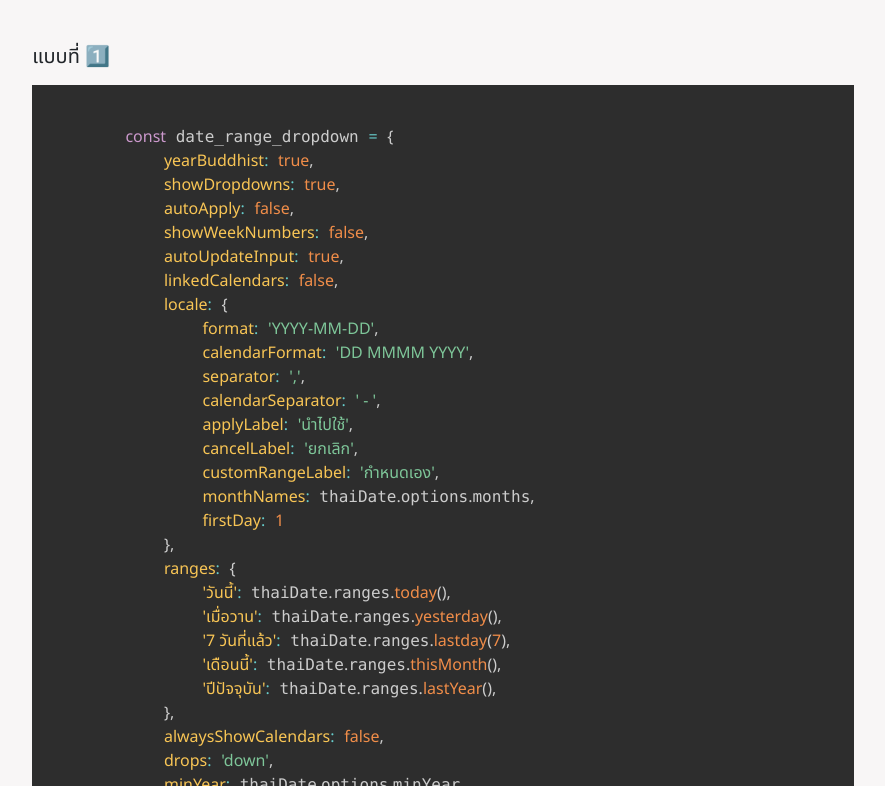
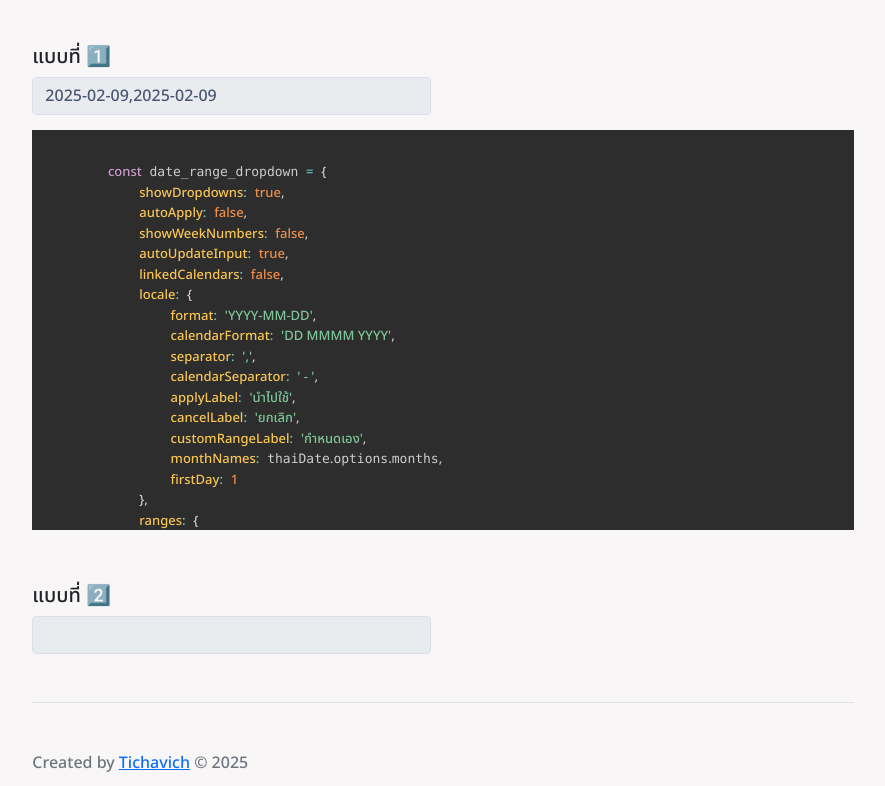
Before and after one commit to tichavich/Date-Range-Picker-Thai, a plain HTML site: page index.html in a window 1280 px wide. Shown: the part 116-902 px from the top of the page, without its empty margins (197-1082 px from the left). Drawn offline with nearby package versions, Linux system fonts and the light colour scheme.

Commit message:
ปรับแก้ไฟล์

```diff
--- a/index.html
+++ b/index.html
@@ -8,13 +8,19 @@
     <meta name="generator" content="tichavich">
     <title>Demo</title>
 
-    <link href="https://fonts.googleapis.com/css2?family=Noto+Sans+Thai:wght@400&family=Noto+Serif+Thai:wght@100..900&display=swap" rel="stylesheet">
+    <link href="https://fonts.googleapis.com/css2?family=Noto+Sans+Thai:wght@500&family=Noto+Serif+Thai:wght@100..900&display=swap" rel="stylesheet">
     <link href="https://cdn.jsdelivr.net/npm/bootstrap@5.0.2/dist/css/bootstrap.min.css" rel="stylesheet" integrity="sha384-EVSTQN3/azprG1Anm3QDgpJLIm9Nao0Yz1ztcQTwFspd3yD65VohhpuuCOmLASjC" crossorigin="anonymous">
     <link href="https://cdnjs.cloudflare.com/ajax/libs/prism/1.29.0/themes/prism-tomorrow.min.css" rel="stylesheet">
     <link rel="stylesheet" type="text/css" href="src/dateRangePicker/daterangepicker-custom.css">
     <style>
         body * {
             font-family: 'Noto Sans Thai', sans-serif;
+        }
+        pre {
+            max-width: 100%;
+            max-height: 400px;
+            overflow: auto;
+            font-size: 13px !important;
         }
     </style>
 </head>
@@ -27,13 +33,17 @@
             </a>
         </header>
         <main>
-            <h5>แบบที่ 1️⃣</h5>
+            <h5>แบบที่ 1️⃣ </h5>
             <div class="row mb-2">
+                <div class="col-6">
+                    <input class="form-control" type="text" name="date_range_picker" readonly>
+                </div>
+            </div>
+            <div class="row mb-5">
                 <div class="col-12">
 <pre>
     <code class="language-javascript">
         const date_range_dropdown = {
-            yearBuddhist: true,
             showDropdowns: true,
             autoApply: false,
             showWeekNumbers: false,
@@ -57,18 +67,14 @@
                 'เดือนนี้': thaiDate.ranges.thisMonth(),
                 'ปีปัจจุบัน': thaiDate.ranges.lastYear(),
             },
-            alwaysShowCalendars: false,
+            alwaysShowCalendars: true,
+            buddhistYear: true,     // ปี พ.ศ. custom เพิ่มเติม
             drops: 'down',
             minYear: thaiDate.options.minYear,
             maxYear: thaiDate.options.maxYear,
         };
     </code>
 </pre>
-                </div>
-            </div>
-            <div class="row mb-5">
-                <div class="col-6">
-                    <input class="form-control" type="text" name="date_range_picker" readonly>
                 </div>
             </div>
             <h5>แบบที่ 2️⃣</h5>
--- a/src/dateRangePicker/daterangepicker-config.js
+++ b/src/dateRangePicker/daterangepicker-config.js
@@ -38,7 +38,6 @@ const thaiDate = {
 
 //options
 const date_range_dropdown = {
-	yearBuddhist: true,
 	showDropdowns: true,
 	autoApply: false,
 	showWeekNumbers: false,
@@ -62,7 +61,8 @@ const date_range_dropdown = {
 		'เดือนนี้': thaiDate.ranges.thisMonth(),
 		'ปีปัจจุบัน': thaiDate.ranges.lastYear(),
 	},
-	alwaysShowCalendars: false,
+	alwaysShowCalendars: true,
+    buddhistYear: true,     // ปี พ.ศ. custom เพิ่มเติม
 	drops: 'down',
 	minYear: thaiDate.options.minYear,
 	maxYear: thaiDate.options.maxYear,
```
Also changed, not shown: 1 other file.
